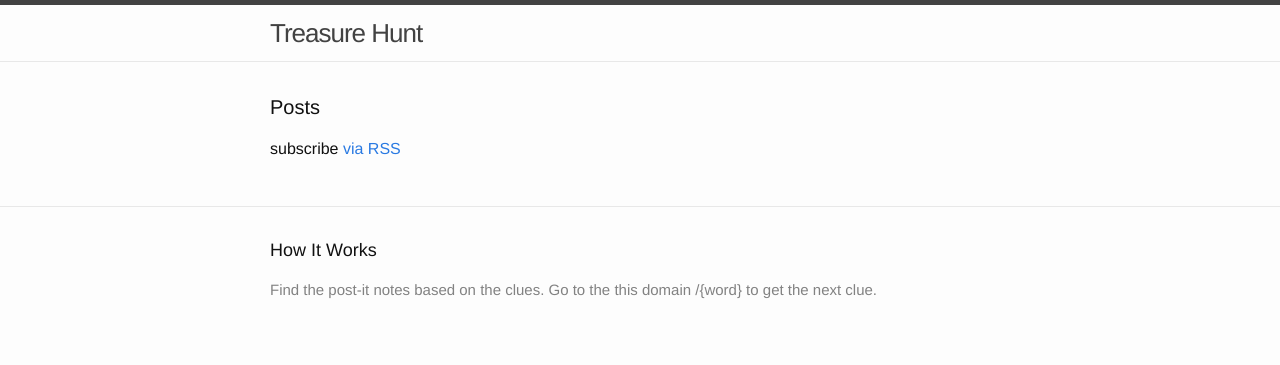
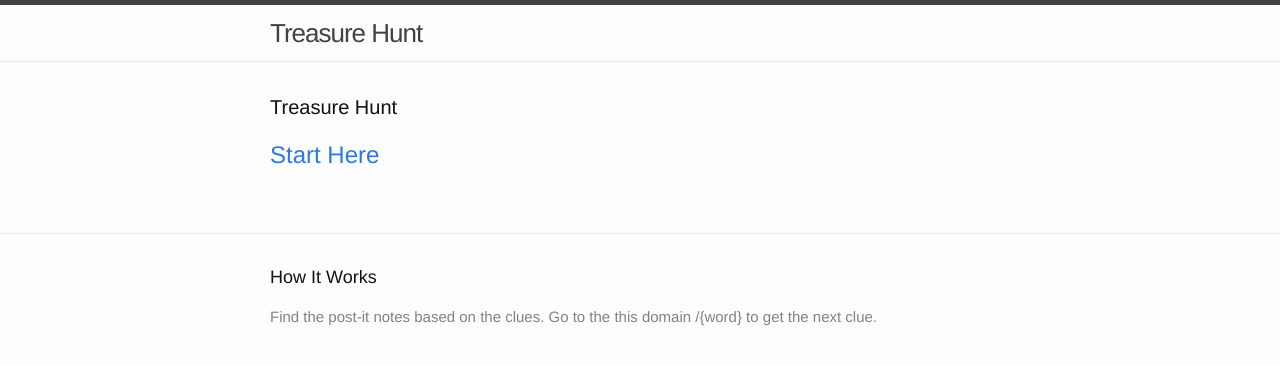
Before and after one commit to JamieCruwys/TreasureHunt, a Jekyll site: the page built from index.html, in a window 1280 px wide. Shown: the top 365 px of the page. Built offline with Jekyll 4.4.1, drawn with Linux system fonts in a browser that asks for light colours.

Commit message:
Updated index page to have a link to go to the first clue

```diff
--- a/index.html
+++ b/index.html
@@ -4,20 +4,14 @@ layout: default
 
 <div class="home">
 
-  <h1 class="page-heading">Posts</h1>
+  <h1 class="page-heading">Treasure Hunt</h1>
 
   <ul class="post-list">
-    {% for post in site.posts %}
       <li>
-        <span class="post-meta">{{ post.date | date: "%b %-d, %Y" }}</span>
-
         <h2>
-          <a class="post-link" href="{{ post.url | prepend: site.baseurl }}">{{ post.title }}</a>
+          <a class="post-link" href="{{ site.starting_permalink | prepend: site.baseurl }}">Start Here</a>
         </h2>
       </li>
-    {% endfor %}
   </ul>
 
-  <p class="rss-subscribe">subscribe <a href="{{ "/feed.xml" | prepend: site.baseurl }}">via RSS</a></p>
-
 </div>
```
